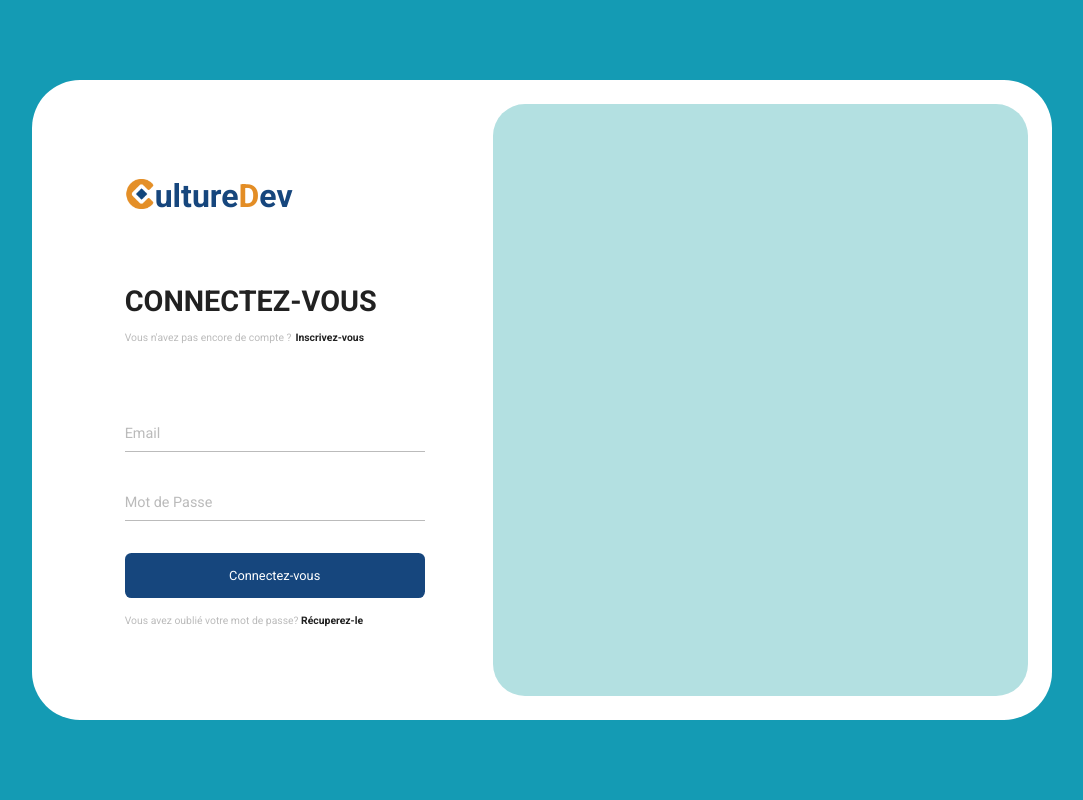
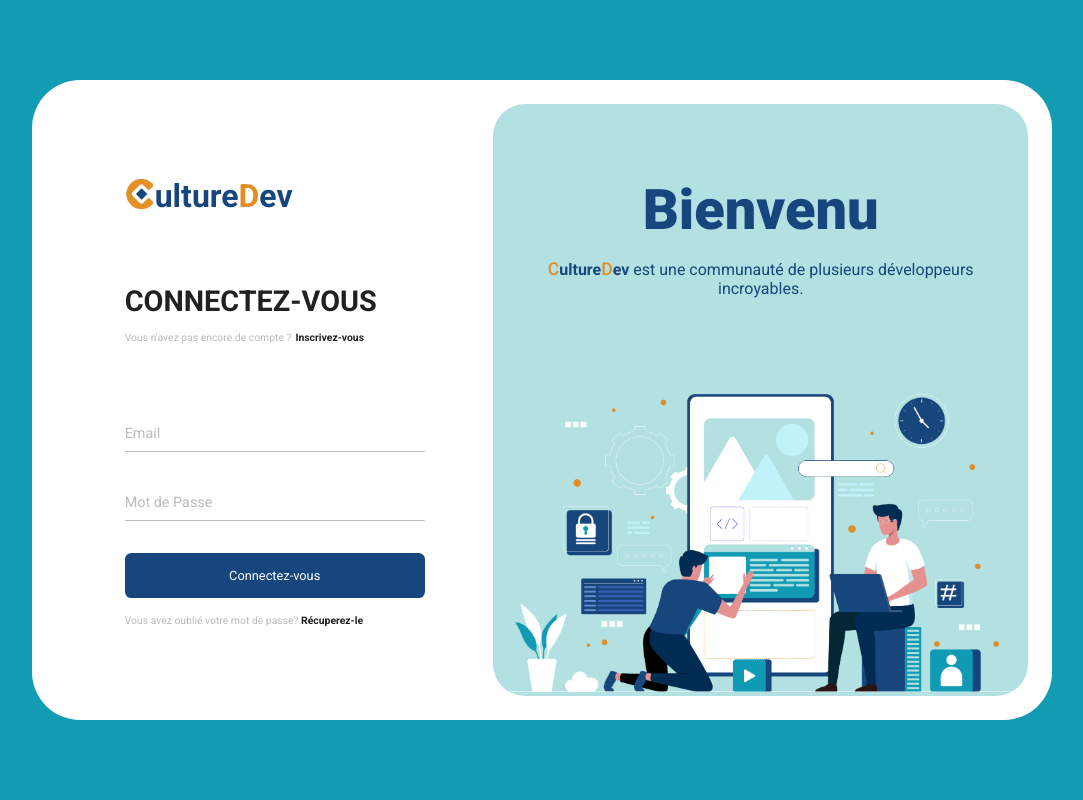
Before and after one commit to MehdiEz-z/CultureDev, a PHP site: page / in a window 1280 px wide. Shown: the whole page, without its empty margins (98-1181 px from the left). Run offline with PHP 8.4, Linux system fonts and the light colour scheme; some libraries are stand-ins or nearby versions.

Commit message:
Partie image carousel terminé

```diff
--- a/Sass/Layouts/_carousel.scss
+++ b/Sass/Layouts/_carousel.scss
@@ -0,0 +1,21 @@
+.image-carousel{
+    .imageC{
+        @include w-h(100%,null);
+    }
+}
+.text-carousel{
+    @include flex(flex,center,center,column);
+    margin-bottom: 6rem;
+    text-align: center;
+    h1{
+        @include font(3.5rem,900,$blue-one);
+        margin-bottom: 1rem
+    }
+    h4{
+        @include font(1rem,400,$blue-one);
+        padding: 0 2rem;
+        span{
+            @include font(1.1rem,500,$orange)
+        }
+    }
+}
--- a/Sass/Pages/_landing-page.scss
+++ b/Sass/Pages/_landing-page.scss
@@ -41,9 +41,8 @@ main{
             }
             .carousel{
                 @include position(absolute,0,45%);
+                @include flex(flex,null,end,column);
                 @include w-h(55%,100%);
-                @include grid(grid,null,auto 1fr);
-                padding-bottom: 2rem;
                 background-color: $blue-tree;
                 border-radius: 2rem;
                 overflow: hidden;
--- a/Sass/mains.css
+++ b/Sass/mains.css
@@ -4,7 +4,10 @@
   margin: 0;
   box-sizing: border-box;
   font-family: "Roboto", sans-serif;
-  user-select: none;
+  -webkit-user-select: none;
+     -moz-user-select: none;
+      -ms-user-select: none;
+          user-select: none;
 }
 
 .login {
@@ -209,6 +212,36 @@
   color: #149BB4;
 }
 
+.image-carousel .imageC {
+  width: 100%;
+}
+
+.text-carousel {
+  display: flex;
+  align-items: center;
+  justify-content: center;
+  flex-direction: column;
+  margin-bottom: 6rem;
+  text-align: center;
+}
+.text-carousel h1 {
+  font-size: 3.5rem;
+  font-weight: 900;
+  color: #16467D;
+  margin-bottom: 1rem;
+}
+.text-carousel h4 {
+  font-size: 1rem;
+  font-weight: 400;
+  color: #16467D;
+  padding: 0 2rem;
+}
+.text-carousel h4 span {
+  font-size: 1.1rem;
+  font-weight: 500;
+  color: #E38D25;
+}
+
 .login-btn {
   width: 100%;
   height: 45px;
@@ -280,11 +313,11 @@ main .box .interior-box .carousel {
   position: absolute;
   top: 0;
   left: 45%;
+  display: flex;
+  justify-content: end;
+  flex-direction: column;
   width: 55%;
   height: 100%;
-  display: grid;
-  grid-template-rows: auto 1fr;
-  padding-bottom: 2rem;
   background-color: #B3E0E1;
   border-radius: 2rem;
   overflow: hidden;
--- a/index.html
+++ b/index.html
@@ -7,7 +7,7 @@
     <meta name="viewport" content="width=device-width, initial-scale=1.0">
 
     <!-- Title & Icon -->
-    <title>CultureDev.t</title>
+    <title>CultureDev.to</title>
     <link rel="icon" href="./Assets/Images/logo.png">
 
     <!-- My Style -->
@@ -96,7 +96,16 @@
                         </div>
                     </form>
                 </div>
-                <div class="carousel"></div>
+                <div class="carousel">
+                    <div class="text-carousel">
+                        <h1>Bienvenu</h1>
+                        <h4><span>C</span><b>ulture</b><span>D</span><b>ev</b> est une communauté de plusieurs développeurs incroyables.</h4>
+                    </div>
+                    <!-- Images Carousel -->
+                    <div class="image-carousel">
+                        <img src="./Assets/Images/illustration.png" class="imageC" alt="">
+                    </div>
+                </div>
             </div>
         </div>
     </main>
```
Also changed, not shown: Assets/Images/illustration.png (added), 1 other file.
